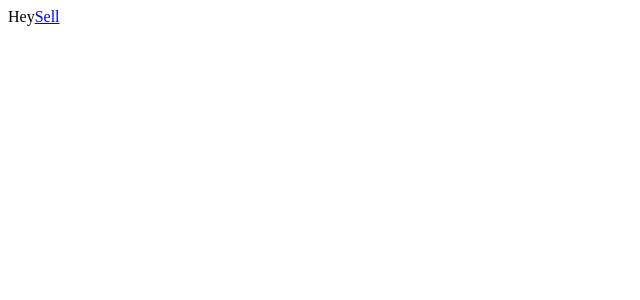
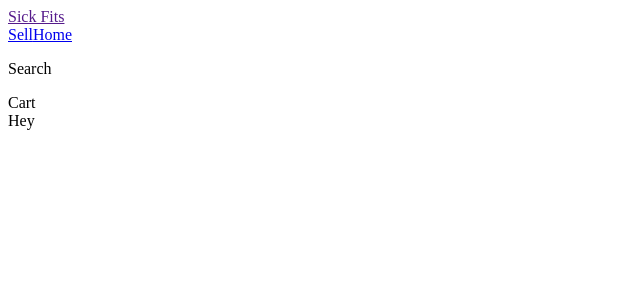
Before and after one commit to bodrovphone/Full_Stack_react, a Next.js app in the folder frontend/: page / in a window 1280 px wide. Shown: the top 300 px of the page, without its empty margins (0-640 px from the left). Built offline with nearby package versions, Linux system fonts and the light colour scheme.

Commit message:
added Page container + some child components

```diff
--- /dev/null
+++ b/frontend/components/Header.js
@@ -0,0 +1,17 @@
+import React from 'react';
+import Nav from './Nav';
+
+export default function Header() {
+  return (
+    <div>
+      <div className="bar">
+        <a href="">Sick Fits</a>
+      </div>
+      <Nav />
+      <div className="sub-bar">
+        <p>Search</p>
+      </div>
+      <div>Cart</div>
+  </div>
+  )
+}
--- /dev/null
+++ b/frontend/components/Nav.js
@@ -0,0 +1,14 @@
+import Link from 'next/link';
+
+const Nav = () => (
+  <div>
+    <Link href="/sell">
+      <a>Sell</a>
+    </Link>
+    <Link href="/">
+      <a>Home</a>
+    </Link>
+  </div>
+);
+
+export default Nav;
--- /dev/null
+++ b/frontend/components/Page.js
@@ -0,0 +1,13 @@
+import React, { Component } from 'react';
+import Header from './Header';
+
+export default class Page extends Component {
+  render() {
+    return (
+      <div>
+        <Header />
+        {this.props.children}
+      </div>
+    )
+  }
+};
--- /dev/null
+++ b/frontend/pages/_app.js
@@ -0,0 +1,15 @@
+import App, { Container } from 'next/app';
+import Page from '../components/Page';
+
+export default class Wrapper extends App {
+  render() {
+    const { Component } = this.props;
+    return (
+      <Container>
+        <Page>
+          <Component />
+        </Page>
+      </Container>
+    );
+  }
+};
--- a/frontend/pages/index.js
+++ b/frontend/pages/index.js
@@ -5,9 +5,7 @@
   return (
     <div>
       Hey
-      <Link href="/sell">
-        <a>Sell</a>
-      </Link>
+      <br/>
     </div>
   )
 }
--- a/frontend/pages/sell.js
+++ b/frontend/pages/sell.js
@@ -6,9 +6,6 @@
     <div>
       Sell
       <br/>
-      <Link href="/">
-        <a>Home</a>
-      </Link>
     </div>
-  )
+  );
 }
```
Also changed, not shown: frontend/components/Meta.js (added, +13 -0 lines).
